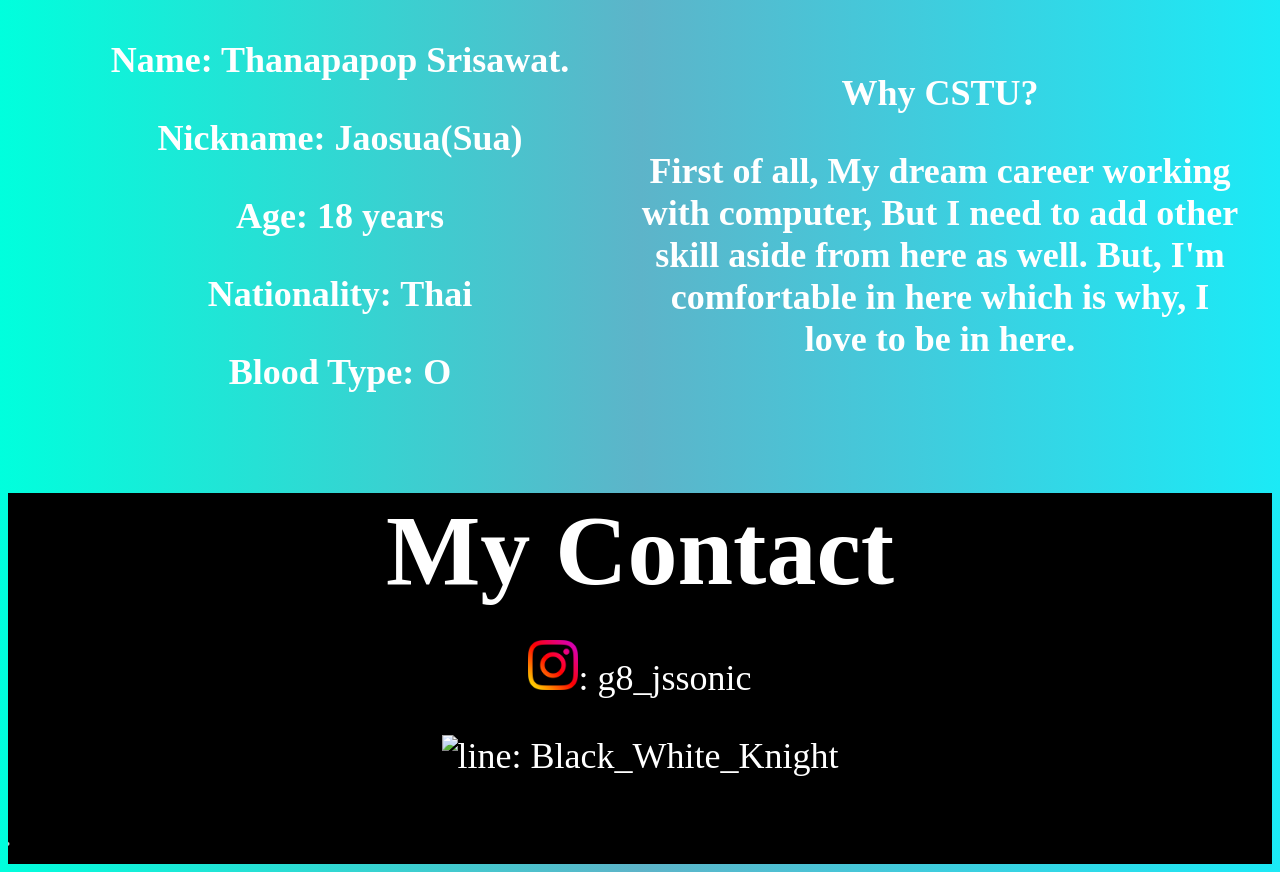
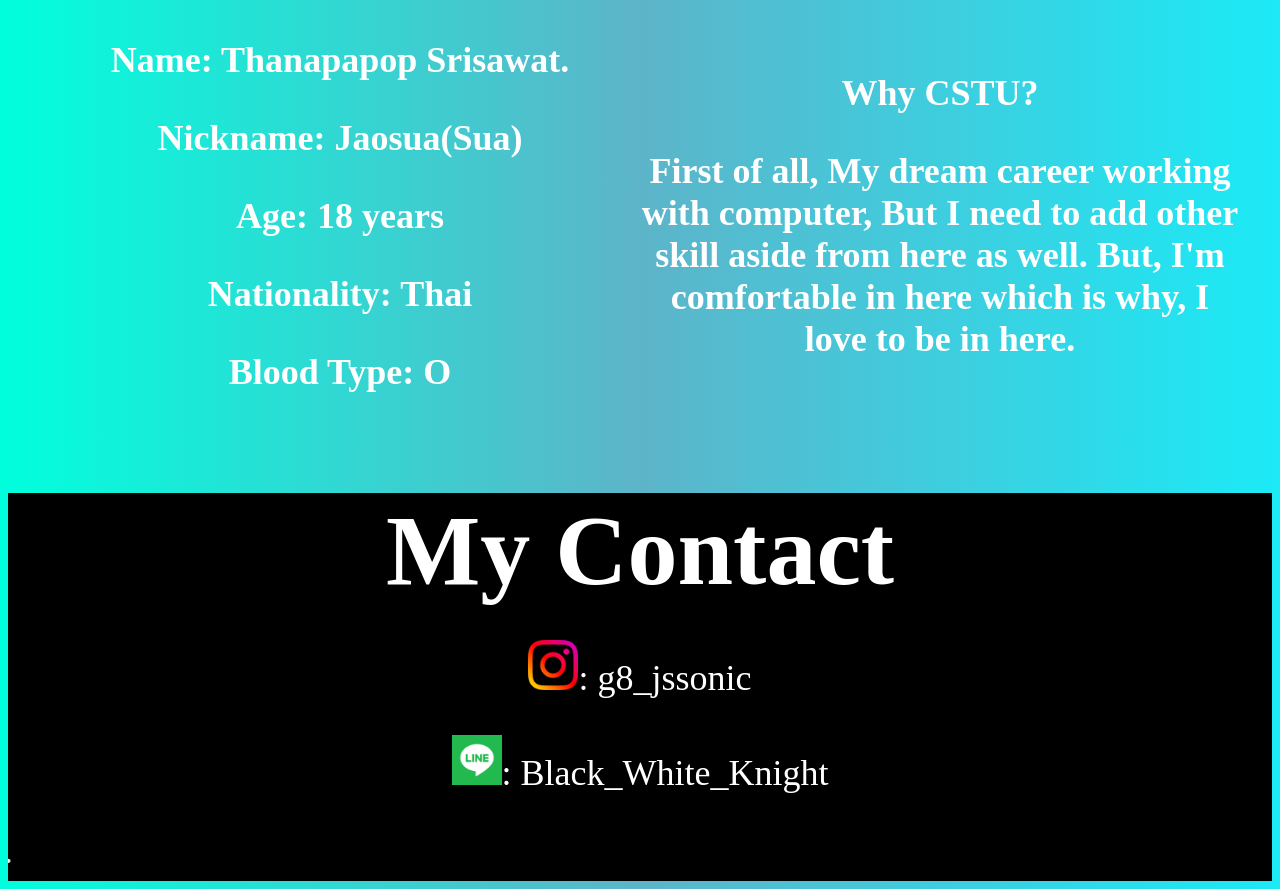
Before and after one commit to Thanapapop/6709616525_MyCSTUStory, a plain HTML site: page index.html in a window 1280 px wide. Shown: the part 1854-2743 px from the top of the page. Drawn offline with Linux system fonts and the light colour scheme.

Commit message:
changing file name on index file.

```diff
--- a/index.html
+++ b/index.html
@@ -52,7 +52,7 @@
         <!-- This is for heading and hyperlink to contact content. -->
         <h1> My Contact</h1>
         <img src="Resources/IG.png" alt="IG" width="50" height="50">: g8_jssonic
-        <p><img src="Resources/line.jpg" alt="line" width="50" height="50">: Black_White_Knight</p>
+        <p><img src="Resources/line.png" alt="line" width="50" height="50">: Black_White_Knight</p>
         <marquee direction="right">Thank you for visiting in this page.</marquee>
         <!-- This is for moving message as a thank you message. -->
     </section class = "follow">
```
